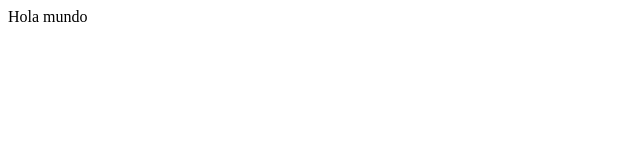
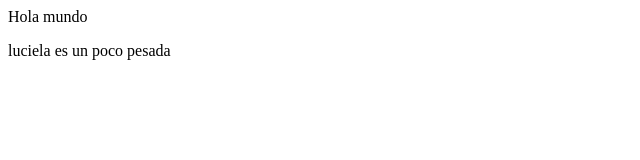
Before and after one commit to tokure/testeo, a plain HTML site: page index.html in a window 1280 px wide. Shown: the whole page, without its empty margins (0-640 px from the left). Drawn offline with Linux system fonts and the light colour scheme.

Commit message:
hola caracola

```diff
--- a/index.html
+++ b/index.html
@@ -1 +1,2 @@
 <p>Hola mundo</p>
+<p>luciela es un poco pesada</p>
```
